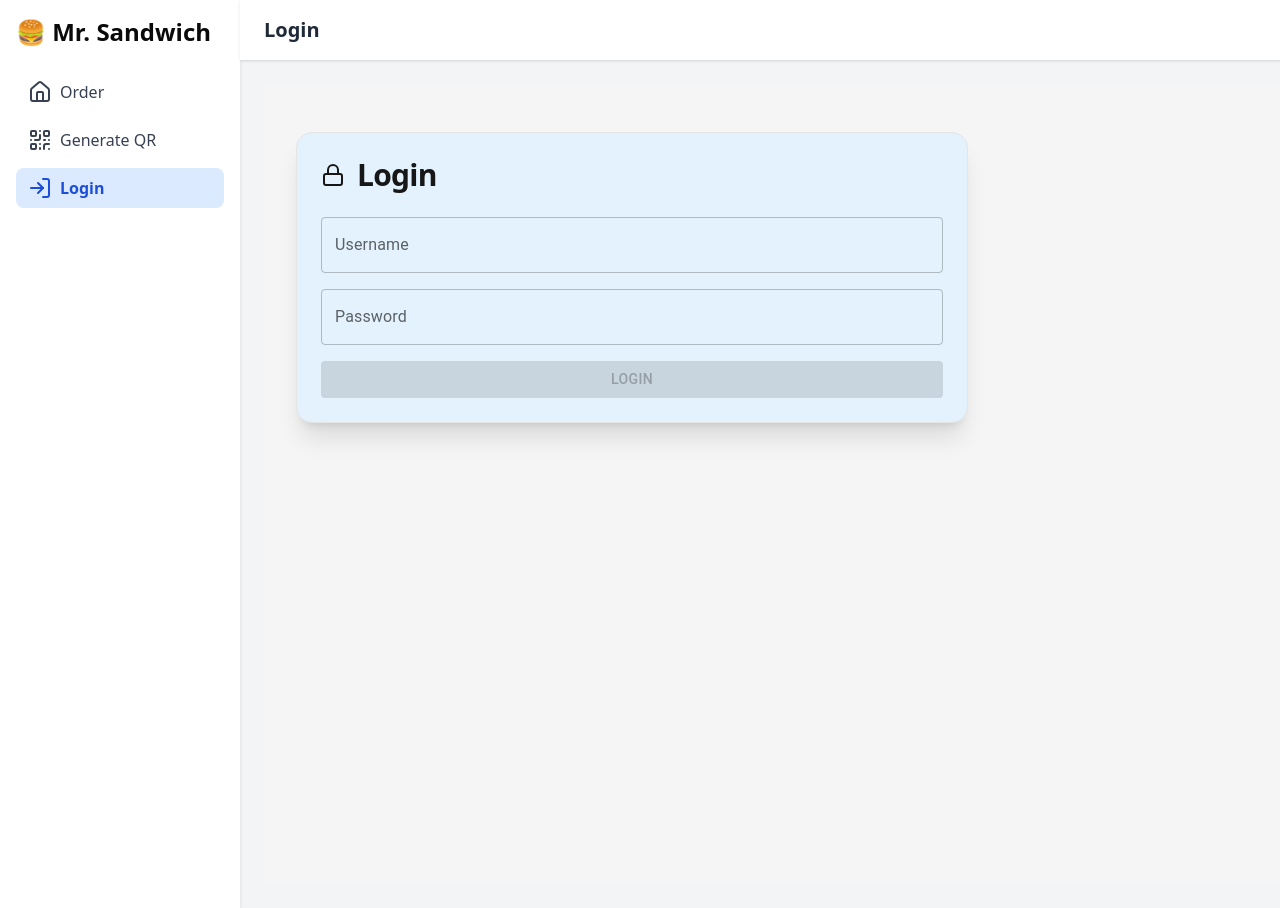
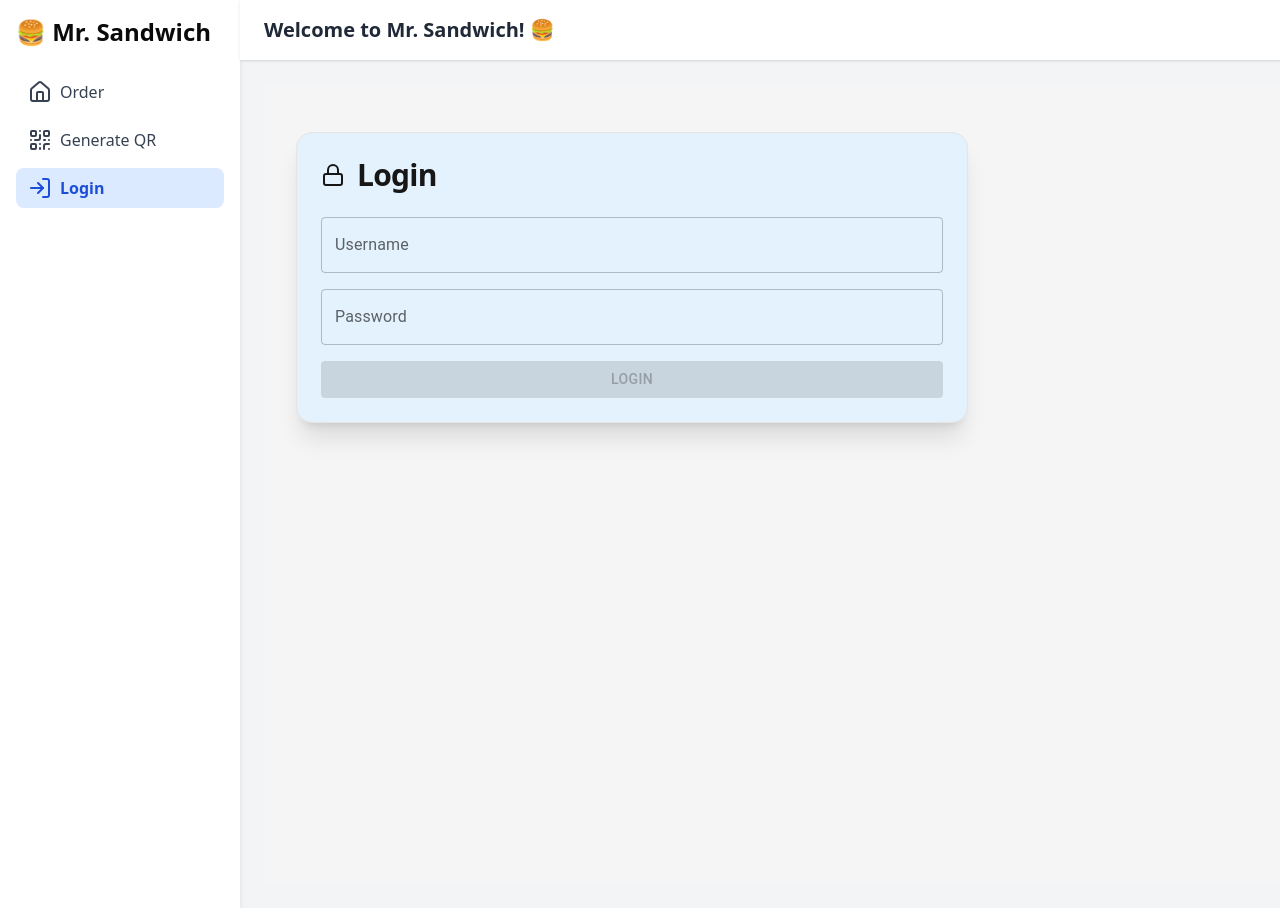
Before and after one commit to Abhibhardwaj335/fe-mr-sandwich, a React (Vite) app: page /login in a window 1280 px wide. Shown: the top 908 px of the page. Built offline with nearby package versions, Linux system fonts and the light colour scheme.

Commit message:
Improvement to existing functionality and Add new functionality

```diff
--- a/src/components/layout/MainLayout.tsx
+++ b/src/components/layout/MainLayout.tsx
@@ -148,7 +148,7 @@ export default function MainLayout({ children, isAuthenticated, setIsAuthenticat
             </IconButton>
           </div>
           <h1 className="text-xl font-semibold text-gray-800 mx-auto md:mx-0">
-            {filteredNavItems.find((item) => item.to === location.pathname)?.label || "Dashboard"}
+             {isAuthenticated ? `Welcome Back, Admin! 🍔` : `Welcome to Mr. Sandwich! 🍔`}
           </h1>
           <div className="w-10" />
         </header>
```
